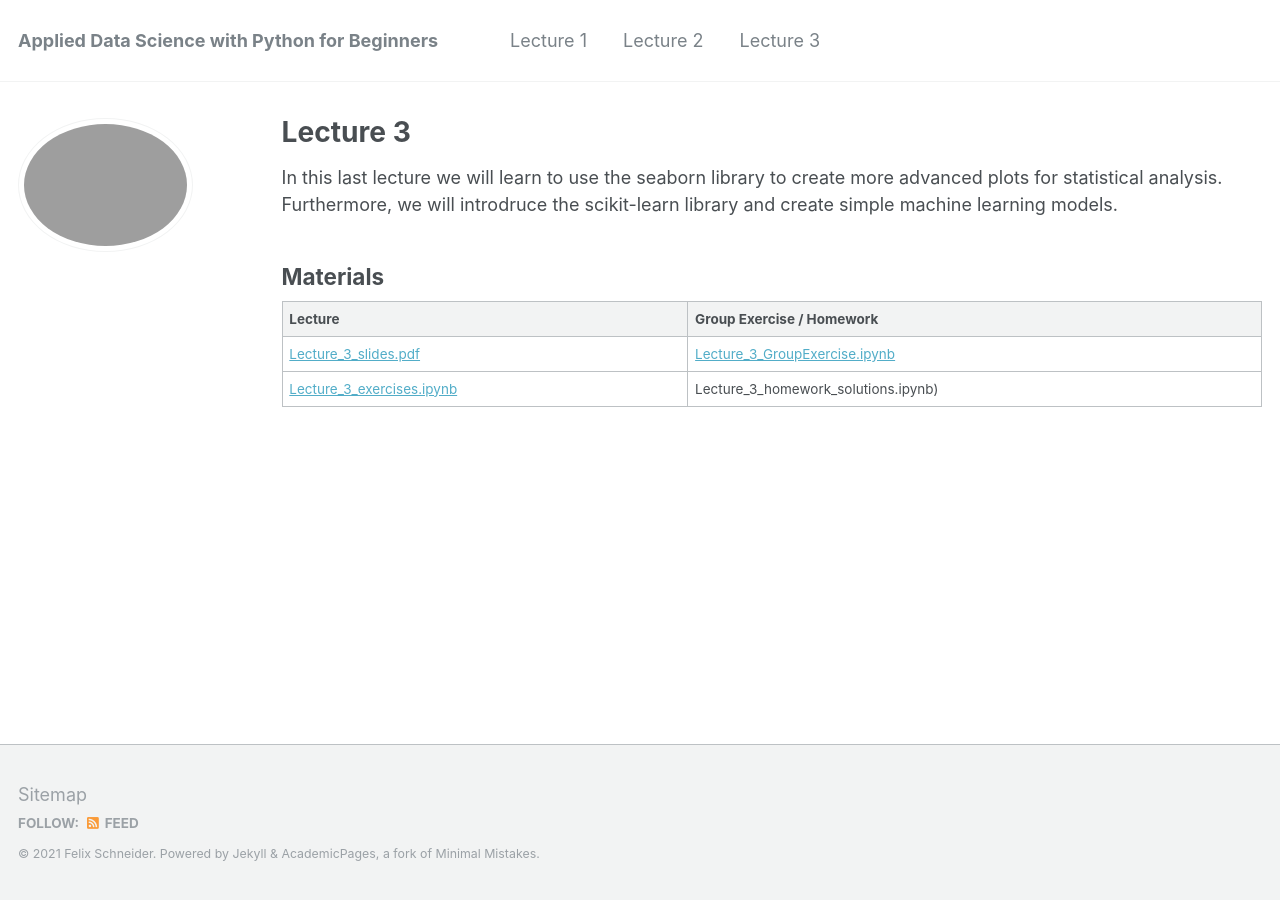
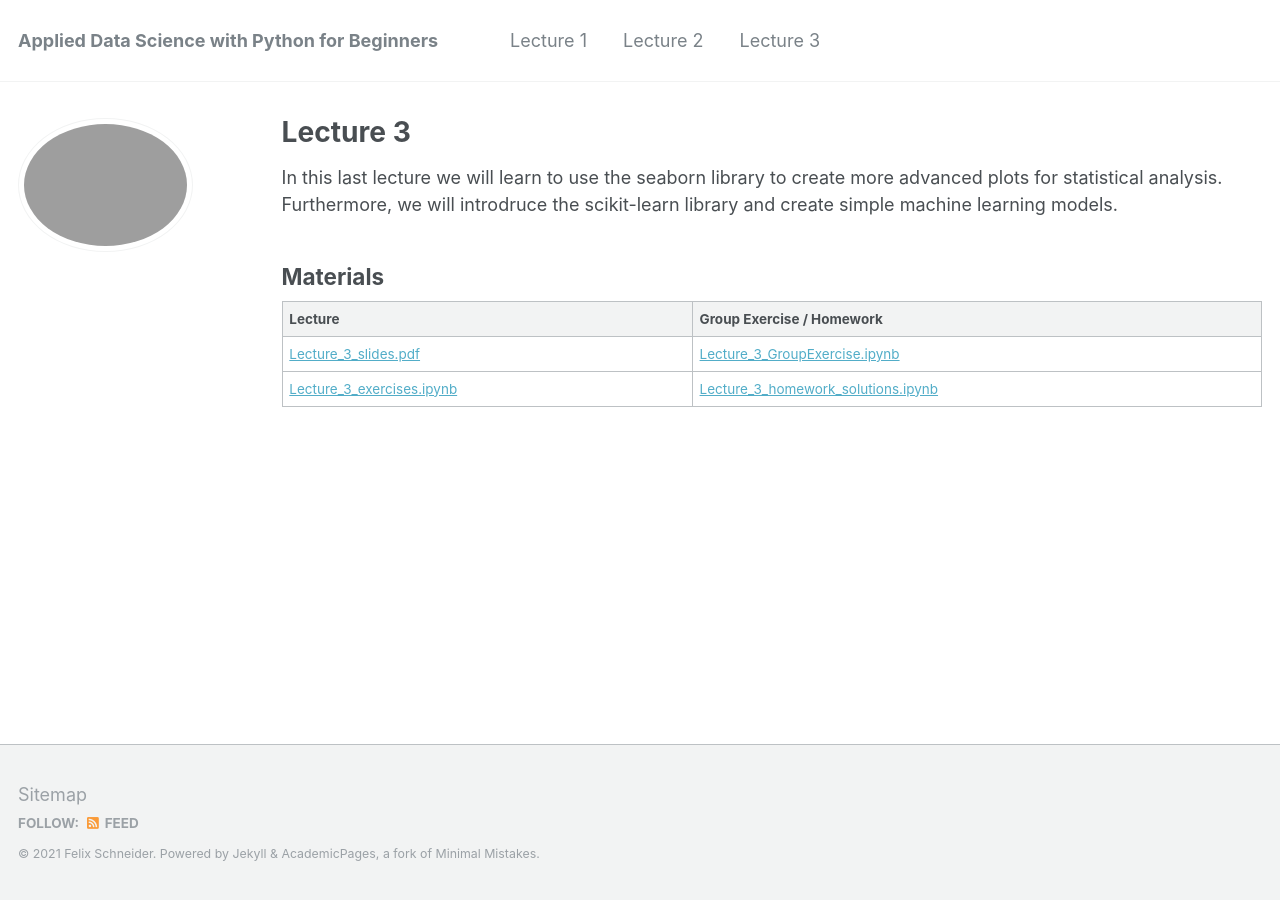
Before and after one commit to flxmschneider/flxmschneider.github.io, a Jekyll site: the page built from _pages/lecture3.md, in a window 1280 px wide. Built offline with Jekyll 4.4.1, drawn with Linux system fonts in a browser that asks for light colours; part of the change alters nothing that is shown.

```diff
--- a/_pages/lecture3.md
+++ b/_pages/lecture3.md
@@ -14,4 +14,4 @@ Furthermore, we will introdruce the scikit-learn library and create simple machi
 | Lecture          | Group Exercise / Homework   |
 | --------         | ------ |
 |  [Lecture_3_slides.pdf](https://flxmschneider.github.io/files/Python_Lecture_3.pdf) | [Lecture_3_GroupExercise.ipynb](https://colab.research.google.com/drive/1EKv0CCRQ_W7GkJPJG_enI3k97HIxoMcY?usp=sharing)   |
-|[Lecture_3_exercises.ipynb](https://colab.research.google.com/drive/1vE2MZSkClQ47gpVg0LC_cyr4tqeumizd?usp=sharing)  | Lecture_3_homework_solutions.ipynb) |
+|[Lecture_3_exercises.ipynb](https://colab.research.google.com/drive/1vE2MZSkClQ47gpVg0LC_cyr4tqeumizd?usp=sharing)  | [Lecture_3_homework_solutions.ipynb](https://colab.research.google.com/drive/1Z8U0FdTGLlldL-EjfF2QdAd2wOfvpT_I?usp=sharing) |
```
